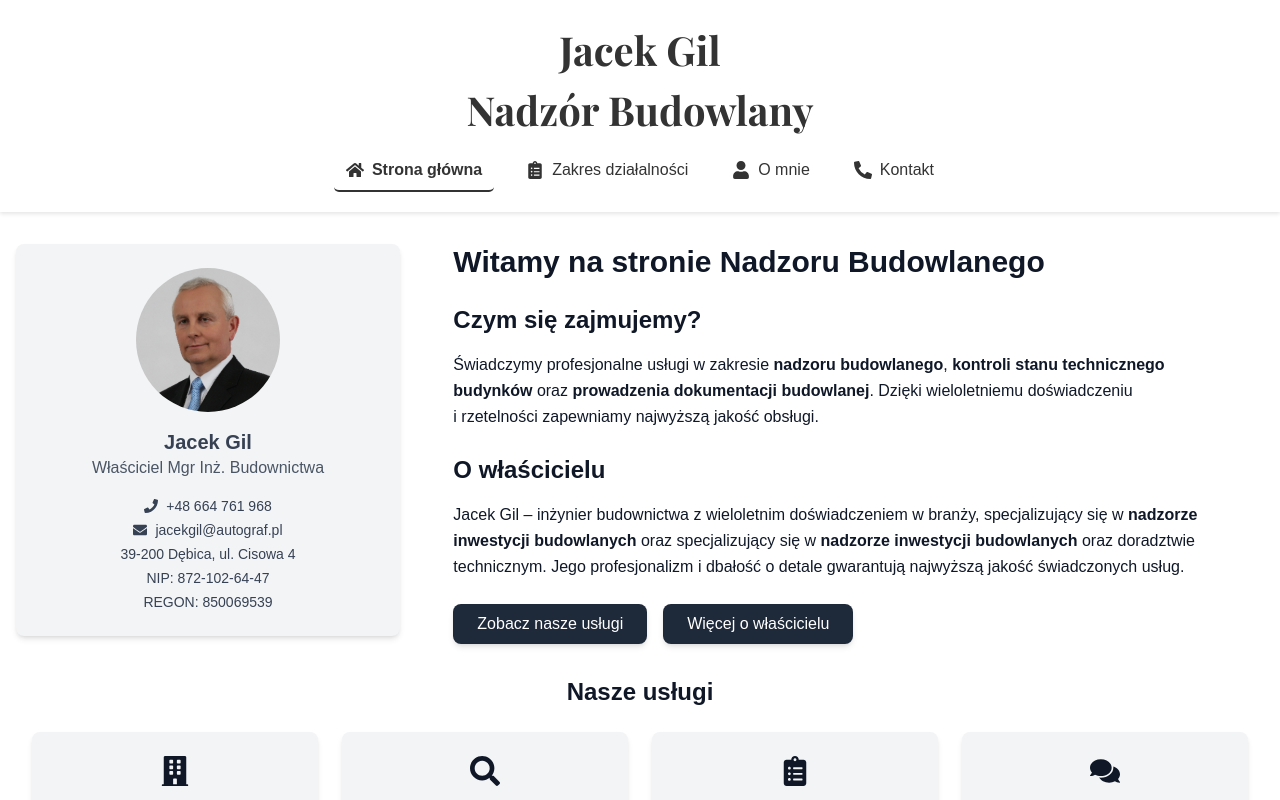
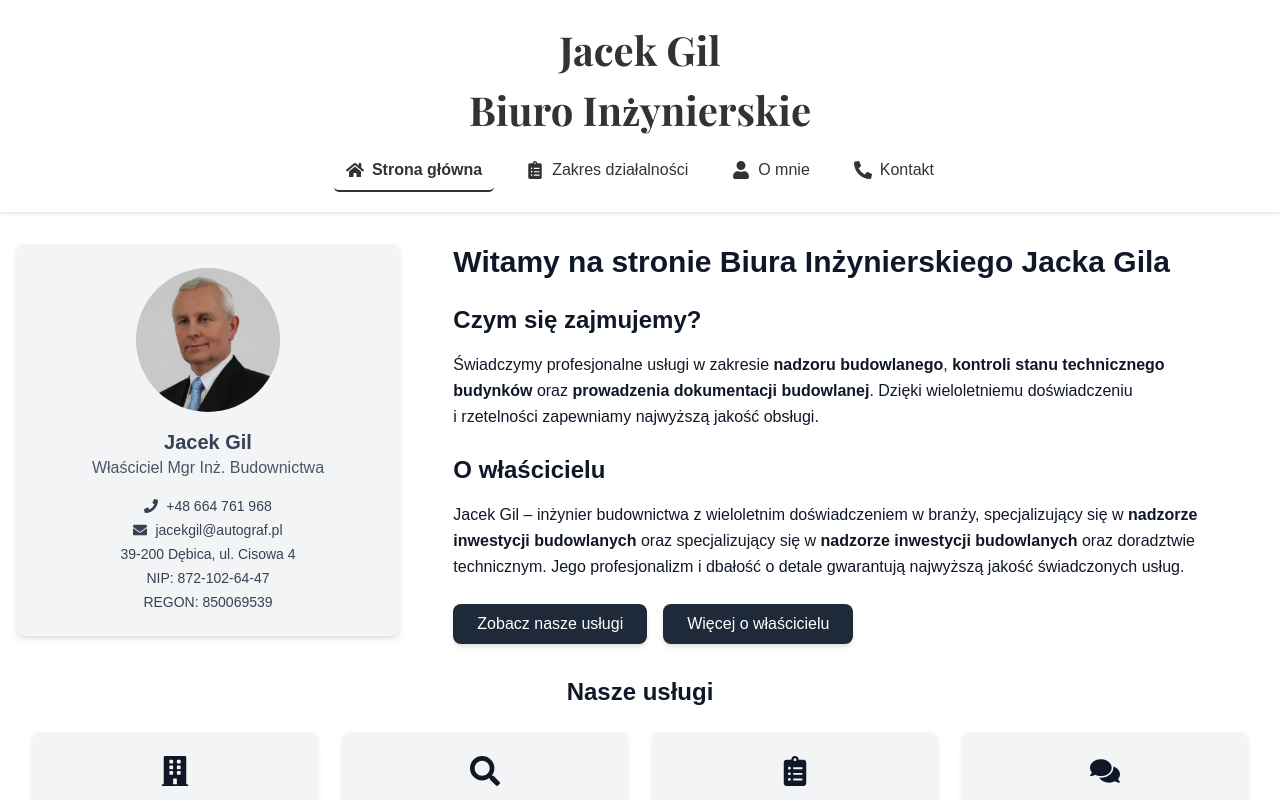
Before and after one commit to MichalBurda4/ConstructionSite, a React (Vite) app: page / in a window 1280 px wide. Shown: the top 800 px of the page. Built offline with nearby package versions, Linux system fonts and the light colour scheme.

Commit message:
header edit

```diff
--- a/index.html
+++ b/index.html
@@ -4,7 +4,7 @@
     <meta charset="UTF-8" />
     <link rel="icon" type="image/svg+xml" href="/logo.png" />
     <meta name="viewport" content="width=device-width, initial-scale=1.0" />
-    <title>Jacek Gil Nadzór Budowalny</title>
+    <title>Biuro Inżynierksie Jacek Gil</title>
   </head>
   <body>
     <div id="root"></div>
--- a/src/components/Header.tsx
+++ b/src/components/Header.tsx
@@ -9,7 +9,7 @@ const Header: React.FC = () => {
     return (
         <header className="header">
             <div className="header-content container mx-auto">
-                <div className="logo">Jacek Gil <br /> Nadzór Budowlany</div>
+                <div className="logo">Jacek Gil <br /> Biuro Inżynierskie</div>
                 <nav>
                     <ul className="nav-links">
                         <li className={location.pathname === "/" ? "active" : ""}>
--- a/src/pages/Home.tsx
+++ b/src/pages/Home.tsx
@@ -29,7 +29,7 @@ const Home: React.FC = () => {
                 <div className="lg:w-2/3">
                     {/* Nagłówek */}
                     <h2 className="text-3xl font-bold mb-6 text-center lg:text-left">
-                        Witamy na stronie Nadzoru Budowlanego
+                        Witamy na stronie Biura Inżynierskiego Jacka Gila
                     </h2>
 
                     {/* Skrócony opis działalności */}
```
